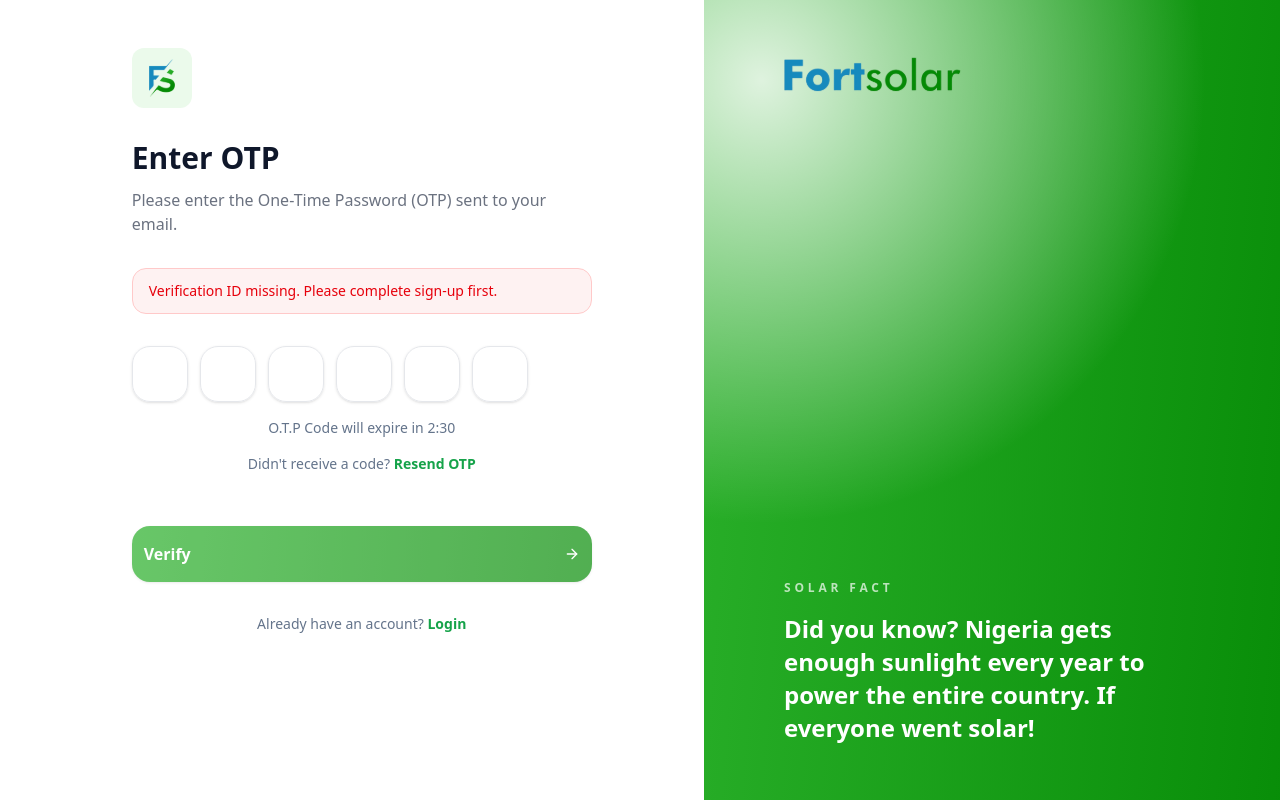
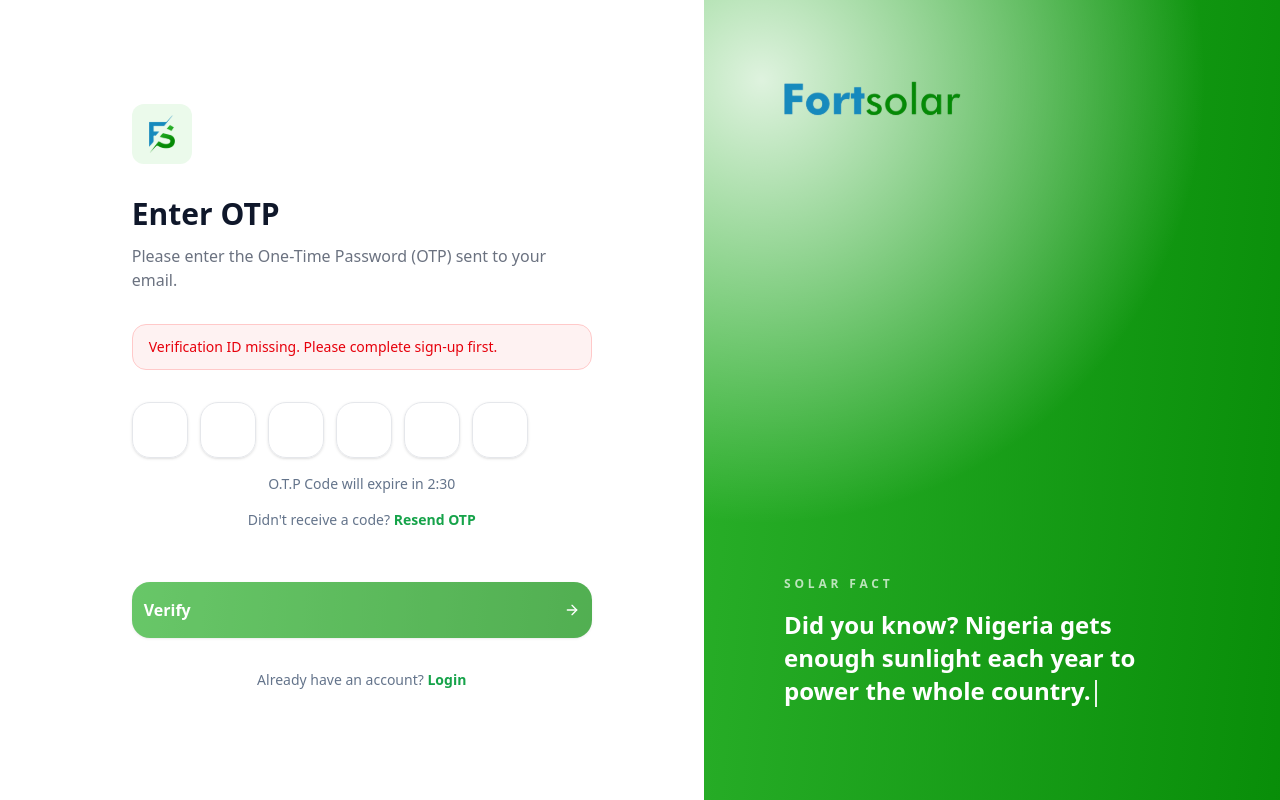
Before and after one commit to fort-solar/staging-store-clone, a Next.js app: page /verify-email in a window 1280 px wide. Built offline with nearby package versions, Linux system fonts and the light colour scheme; no server answers.

Commit message:
feat(auth): updated authentication to separate the installer and the customer sign up flows and to pass the credentials and role to the mock authentication guard

```diff
--- a/components/features/pages/auth/AuthLayout.tsx
+++ b/components/features/pages/auth/AuthLayout.tsx
@@ -1,23 +1,85 @@
-import React from "react";
+"use client";
+
+import React, { useEffect, useMemo, useState } from "react";
 import { LogoTransparent } from "../../icons/LogoTransparent";
 import { LogoIcon } from "@/components/features/icons/LogoIcon";
+
+const DEFAULT_SOLAR_FACTS = [
+  "Did you know? Nigeria gets enough sunlight each year to power the whole country.",
+  "Solar panels can still produce electricity even on cloudy days.",
+  "A solar system can cut household electricity costs for many years.",
+  "The sun delivers more energy to Earth in one hour than the world uses in a year.",
+  "Solar energy is one of the cleanest ways to reduce generator dependence.",
+];
 
 type AuthLayoutProps = {
   children: React.ReactNode;
   asideTitle?: string;
   asideBody?: string;
+  asideFacts?: string[];
+};
+
+const TypewriterText = ({ texts }: { texts: string[] }) => {
+  const [factIndex, setFactIndex] = useState(0);
+  const [text, setText] = useState("");
+  const [isDeleting, setIsDeleting] = useState(false);
+  const activeTexts = useMemo(
+    () => (texts.length > 0 ? texts : DEFAULT_SOLAR_FACTS),
+    [texts]
+  );
+
+  useEffect(() => {
+    const currentFact = activeTexts[factIndex % activeTexts.length];
+    const typingSpeed = isDeleting ? 30 : 55;
+    const holdDelay = !isDeleting && text === currentFact ? 2000 : 0;
+
+    const timeout = window.setTimeout(() => {
+      if (!isDeleting) {
+        if (text === currentFact) {
+          setIsDeleting(true);
+          return;
+        }
+        setText(currentFact.slice(0, text.length + 1));
+        return;
+      }
+
+      if (text.length === 0) {
+        setIsDeleting(false);
+        setFactIndex((prev) => (prev + 1) % activeTexts.length);
+        return;
+      }
+
+      setText(currentFact.slice(0, text.length - 1));
+    }, typingSpeed + holdDelay);
+
+    return () => window.clearTimeout(timeout);
+  }, [activeTexts, factIndex, isDeleting, text]);
+
+  return (
+    <span>
+      {text}
+      <span className="ml-1 inline-block h-[1.1em] w-0.5 animate-pulse bg-white/90 align-middle" />
+    </span>
+  );
 };
 
 const AuthLayout = ({
   children,
   asideTitle = "SOLAR FACT",
-  asideBody = "Did you know? Nigeria gets enough sunlight every year to power the entire country. If everyone went solar!",
+  asideBody = DEFAULT_SOLAR_FACTS[0],
+  asideFacts,
 }: AuthLayoutProps) => {
+  const facts = asideFacts?.length
+    ? asideFacts
+    : asideBody !== DEFAULT_SOLAR_FACTS[0]
+      ? [asideBody]
+      : DEFAULT_SOLAR_FACTS;
+
   return (
     <div className="relative min-h-screen bg-white">
       <div className="min-h-screen lg:grid lg:grid-cols-[1.3fr_1fr]">
         <main className="flex max-h-screen items-start justify-center overflow-y-auto px-6 py-12 lg:px-16">
-          <div className="w-full max-w-115 space-y-8">
+          <div className="w-full max-w-115 space-y-8 py-14">
             <div className="h-15 w-15">
               <LogoIcon />
             </div>
@@ -27,14 +89,14 @@
         <aside className="relative hidden lg:block">
           <div className="fixed right-0 top-0 hidden h-screen w-[45%] overflow-hidden lg:block lg:w-[45%]">
             <div className="absolute inset-0 fortsolar-auth-gradient" />
-            <div className="relative flex h-full w-full flex-col justify-between px-20 py-14 text-white">
+            <div className="relative flex h-full w-full flex-col justify-between px-20 py-20 text-white">
               <LogoTransparent className="h-10" />
               <div className="max-w-105">
                 <p className="text-xs font-semibold tracking-[0.32em] text-white/70">
                   {asideTitle}
                 </p>
-                <p className="mt-4 text-2xl font-semibold leading-snug">
-                  {asideBody}
+                <p className="mt-4 text-2xl font-semibold leading-snug min-h-28">
+                  <TypewriterText texts={facts} />
                 </p>
               </div>
             </div>
--- a/components/features/pages/auth/LoginForm.tsx
+++ b/components/features/pages/auth/LoginForm.tsx
@@ -8,7 +8,8 @@
 import { AuthInput } from "@/components/features/pages/auth/AuthInput";
 import { AuthButton } from "@/components/features/pages/auth/AuthButton";
 import { AuthMessage } from "@/components/features/pages/auth/AuthMessage";
-import { submitFormClient } from "@/lib/submitFormClient";
+import { loginMockUser } from "@/lib/localAuth";
+import { useRouter } from "next/navigation";
 
 type LoginFormValues = {
   email: string;
@@ -16,11 +17,10 @@
   remember: boolean;
 };
 
-const LOGIN_ENDPOINT = "/auth/login";
-
 const LoginForm = () => {
   const [status, setStatus] = useState<{ tone: "success" | "error"; message: string } | null>(null);
   const [isSubmitting, setIsSubmitting] = useState(false);
+  const router = useRouter();
   const {
     register,
     handleSubmit,
@@ -36,20 +36,22 @@
   const onSubmit = async (values: LoginFormValues) => {
     setIsSubmitting(true);
     setStatus(null);
-    const { error } = await submitFormClient({
-      endpoint: LOGIN_ENDPOINT,
-      values,
+    const { error, session } = loginMockUser({
+      email: values.email,
+      password: values.password,
     });
+
     if (error) {
       setStatus({ tone: "error", message: error });
     } else {
-      setStatus({ tone: "success", message: "Login successful." });
+      setStatus({ tone: "success", message: "Login successful. Redirecting..." });
+      router.push(session?.role === "installer" ? "/installer/dashboard" : "/store/dashboard");
     }
     setIsSubmitting(false);
   };
 
   return (
-    <div className="space-y-8">
+    <div className="space-y-8 ">
       <div className="space-y-3">
         <h1 className="text-3xl font-semibold text-[#0F172A]">Welcome back!</h1>
         <p className="text-base text-[#6B7280]">
@@ -59,15 +61,8 @@
       </div>
 
       <div className="space-y-5">
-        <div className="flex items-center justify-center gap-4 rounded-2xl border border-transparent px-4 h-14 text-[#737373] cursor-pointer bg-[#FAFAFA] hover:bg-[#969595]">
-          {/* <GoogleLogin
-            onSuccess={() => setStatus({ tone: "success", message: "Google sign-in success." })}
-            onError={() => setStatus({ tone: "error", message: "Google sign-in failed." })}
-            size="large"
-            width="100%"
-            text="continue_with"
-            shape="rectangular"
-          /> */}
+        <div className="flex items-center justify-center gap-4 rounded-2xl border border-transparent px-4 h-14 text-[#737373] cursor-pointer bg-[#FAFAFA] hover:bg-[#fafafac8]">
+
           <GoogleIcon />
           Continue With Google
         </div>
@@ -132,7 +127,7 @@
       <div className="space-y-2 text-center text-sm text-[#64748B]">
         <p>
           Don&apos;t have an account?{" "}
-          <Link href="/signup" className="font-semibold text-[#16A34A] hover:underline">
+          <Link href="/signup?role=customer" className="font-semibold text-[#16A34A] hover:underline">
             Sign Up
           </Link>
         </p>
--- a/components/features/pages/auth/SignupForm.tsx
+++ b/components/features/pages/auth/SignupForm.tsx
@@ -9,8 +9,8 @@
 import { PasswordInput } from "@/components/features/pages/auth/PasswordInput";
 import { AuthButton } from "@/components/features/pages/auth/AuthButton";
 import { AuthMessage } from "@/components/features/pages/auth/AuthMessage";
-import { submitFormClient } from "@/lib/submitFormClient";
 import { GoogleIcon } from "../../icons/GoogleIcon";
+import { registerMockUser } from "@/lib/localAuth";
 
 type SignupFormValues = {
   fullName: string;
@@ -21,8 +21,6 @@
   confirmPassword: string;
   acceptTerms: boolean;
 };
-
-const SIGNUP_ENDPOINT = "/auth/signup";
 
 const SignupForm = () => {
   const [status, setStatus] = useState<{ tone: "success" | "error"; message: string } | null>(null);
@@ -48,14 +46,8 @@
     },
   });
 
+  // eslint-disable-next-line react-hooks/incompatible-library
   const passwordValue = watch("password");
-
-  const createVerificationId = () => {
-    if (typeof window !== "undefined" && window.crypto?.randomUUID) {
-      return window.crypto.randomUUID();
-    }
-    return `verify_${Date.now()}_${Math.random().toString(36).slice(2, 10)}`;
-  };
 
   const onSubmit = async (values: SignupFormValues) => {
     if (values.password !== values.confirmPassword) {
@@ -70,17 +62,13 @@
 
     setIsSubmitting(true);
     setStatus(null);
-    const { error } = await submitFormClient({
-      endpoint: SIGNUP_ENDPOINT,
-      values: {
-        fullName: values.fullName,
-        email: values.email,
-        phone: values.phone,
-        address: values.address,
-        password: values.password,
-        confirmPassword: values.confirmPassword,
-        role,
-      },
+    const { error, session } = registerMockUser({
+      fullName: values.fullName,
+      email: values.email,
+      phone: values.phone,
+      address: values.address,
+      password: values.password,
+      role: role === "installer" ? "installer" : "customer",
     });
 
     if (error) {
@@ -89,9 +77,14 @@
       return;
     }
 
-    const verificationId = createVerificationId();
-    setStatus({ tone: "success", message: "Account created. Redirecting to verification..." });
-    router.push(`/verify-email?id=${verificationId}&email=${encodeURIComponent(values.email)}`);
+    if (!session) {
+      setStatus({ tone: "error", message: "Unable to create account. Please try again." });
+      setIsSubmitting(false);
+      return;
+    }
+
+    setStatus({ tone: "success", message: "Account created successfully. Redirecting..." });
+    router.push(session.role === "installer" ? "/installer/dashboard" : "/store/dashboard");
     setIsSubmitting(false);
   };
 
@@ -108,7 +101,7 @@
       </div>
 
       <div className="space-y-5">
-        <div className="flex items-center justify-center gap-4 rounded-2xl border border-transparent px-4 h-14 text-[#737373] cursor-pointer bg-[#FAFAFA] hover:bg-[#969595]">
+        <div className="flex items-center justify-center gap-4 rounded-2xl border border-transparent px-4 h-14 text-[#737373] cursor-pointer bg-[#FAFAFA] hover:bg-[#fafafac8]">
           {/* <GoogleLogin
                     onSuccess={() => setStatus({ tone: "success", message: "Google sign-in success." })}
                     onError={() => setStatus({ tone: "error", message: "Google sign-in failed." })}
@@ -206,12 +199,12 @@
           </Link>
         </p>
         <p>
-          Are you an installer?{" "}
+          Are you {role === "customer" ? "an installer?" : "a customer?"} {" "}
           <Link
-            href="/signup?role=installer"
+            href={role === "installer" ? "/signup?role=customer" : "/signup?role=installer"}
             className="font-semibold text-[#16A34A] hover:underline"
           >
-            Join as Installer
+            Join as {role === "installer" ? "Customer" : "Installer"}
           </Link>
         </p>
       </div>
```
